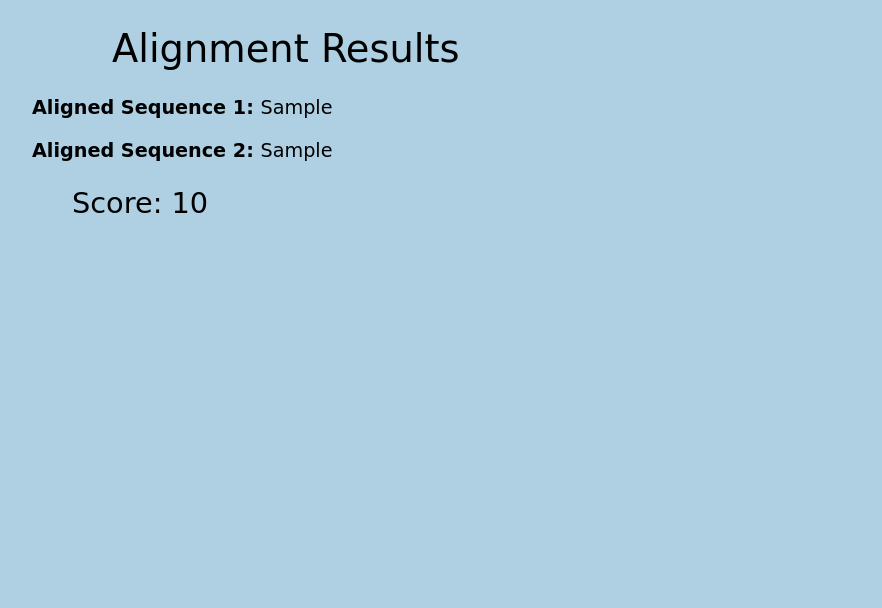
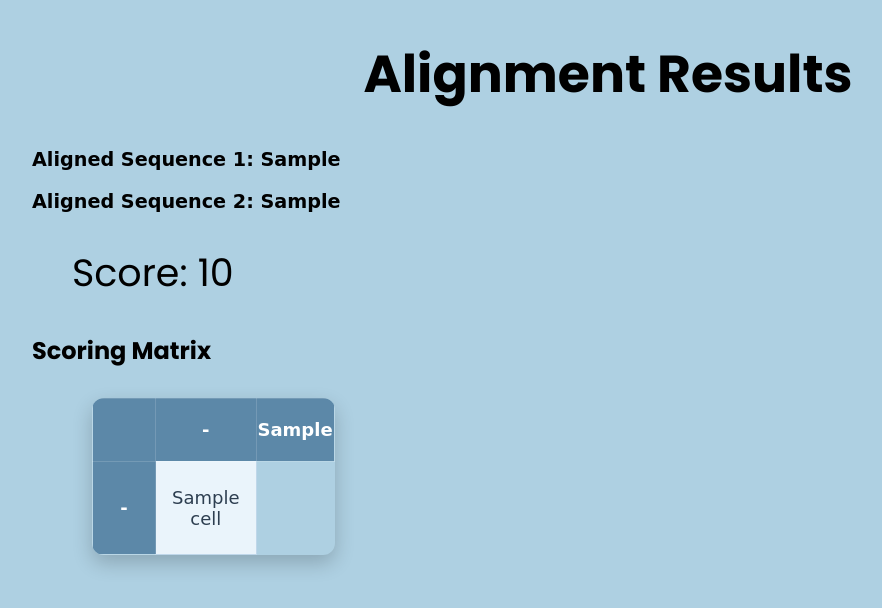
Before and after one commit to veenaaa02/Needleman-Wunsch, a Flask app: template needleman-wunsch/templates/results.html in a window 1280 px wide. Shown: the top 608 px of the page, without its empty margins (48-930 px from the left). Run offline with Flask 3, Linux system fonts and the light colour scheme; the template is opened without the code that fills it: most values are stand-ins (such as "Sample title", 1, 10 or a date in 2020).

Commit message:
Improve UI and scoring matrix visualization

```diff
--- a/needleman-wunsch/app.py
+++ b/needleman-wunsch/app.py
@@ -47,7 +47,9 @@ def align():
     align2=""
     i=rows-1
     j=cols-1
+    traceback=[]
     while i>0 or j>0:
+        traceback.append((i,j))
         if i>0 and j>0:
             if seq1[i-1]==seq2[j-1]:
                 score=match
@@ -69,6 +71,7 @@ def align():
         else:
             print("Backtracking error")
             break
+    traceback.append((0,0))
     align1=align1[::-1]
     align2=align2[::-1]
     i=0
@@ -80,6 +83,6 @@ def align():
             score+=match
         else:
             score+=mismatch
-    return render_template("results.html",align1=align1,align2=align2,score=score)
+    return render_template("results.html",align1=align1,align2=align2,score=score,matrix=matrix,seq1=seq1,seq2=seq2,traceback=traceback)
 if __name__=="__main__":
     app.run(debug=True)
--- a/needleman-wunsch/templates/results.html
+++ b/needleman-wunsch/templates/results.html
@@ -2,18 +2,19 @@
 <html>
     <head>
         <title>Results</title>
+        <link href="https://fonts.googleapis.com/css2?family=Poppins:wght@400;600;700&display=swap" rel="stylesheet">
         <style>
-            h1{
-            font-family:"Comic Sans MS",cursive,sans-serif;
-            margin-left: 160px;
-            font-weight: 400;
-            font-style: initial;
-            margin-left: 120px;
+        h1{
+            font-family:'Poppins', sans-serif;;
+            text-align: center;
+            font-weight: 700;
+            font-size: 52px;
         }
         h2{
-            font-family:"Comic Sans MS",cursive,sans-serif;
+            font-family:'Poppins', sans-serif;;
             margin-left: 80px;
             font-weight: 400;
+            font-size: 38px;
         }
         body{
             background-color:#aed0e2;
@@ -23,14 +24,51 @@
         }
         p{
             margin-left: 40px;
+            font-weight: 700;
         }
-        .container{
-        background:white;
-        padding:35px;
-        border-radius:25px;
-        width:350px;
-        text-align:center;
-        box-shadow:0px 8px 20px rgba(0,0,0,0.15);
+        h3{
+            font-size:x-large;
+            margin-left:40px;
+            font-family:'Poppins', sans-serif;
+        }
+        table{
+            border-collapse: collapse;
+            margin: 30px auto;
+            border-radius: 12px;
+            overflow: hidden;
+            box-shadow: 0 8px 20px rgba(0,0,0,0.2);
+            margin-left: 100px;
+        }
+        th,
+        td{
+            width:60px;
+            height:60px;
+            text-align:center;
+            border:1px solid rgba(255,255,255,0.15);
+            font-size:18px;
+        }
+        th{
+            background: #5C88A8;
+            color:white;
+            font-weight:bold;
+        }
+        td{
+            background: #EAF4FB;
+            color: #2D3E50;
+            padding: 16px;
+            text-align: center;
+            border: 1px solid #BFD7EA;
+            transition:0.3s;
+        }
+        td:hover{
+            background: #c5e2f4;
+            transform:scale(1.08);
+            cursor:pointer;
+        }
+        .path{
+            background:#81D4FA;
+            color:#0D47A1;
+            font-weight:bold;
         }
         </style>
     </head>
@@ -39,5 +77,30 @@
         <p><strong>Aligned Sequence 1: </strong>{{align1}}</p>
         <p><strong>Aligned Sequence 2: </strong>{{align2}}</p>
         <h2>Score: {{score}}</h2>
+        <h3><strong>Scoring Matrix</strong></h3>
+        <table>
+            <tr>
+                <th></th>
+                <th>-</th>
+                {% for ch in seq2 %}
+                <th>{{ch}}</th>
+                {% endfor %}
+            </tr>
+            {% for row in matrix %}
+            <tr>
+                {% if loop.first %}
+                <th>-</th>
+                {% else %}
+                <th>{{ seq1[loop.index0-1] }}</th>
+                {% endif %}
+                {% set row_index = loop.index0 %}
+                {% for cell in row %}
+                <td class="{% if (row_index, loop.index0) in traceback %}path{% endif %}">
+                    {{cell}}
+                </td>
+                {% endfor %}
+            </tr>
+            {% endfor %}
+        </table>
     </body>
 </html>
```
Also changed, not shown: needleman-wunsch/templates/index.html (+5 -5 lines).
